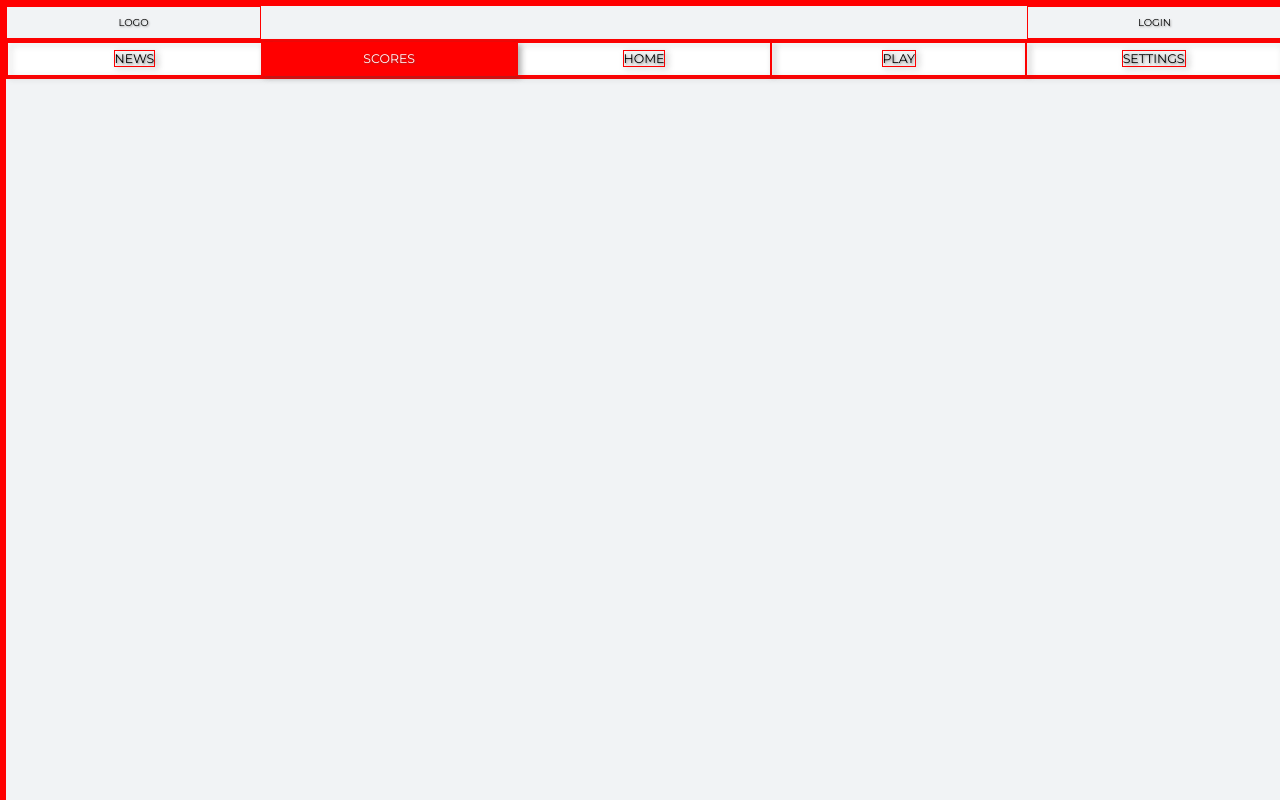
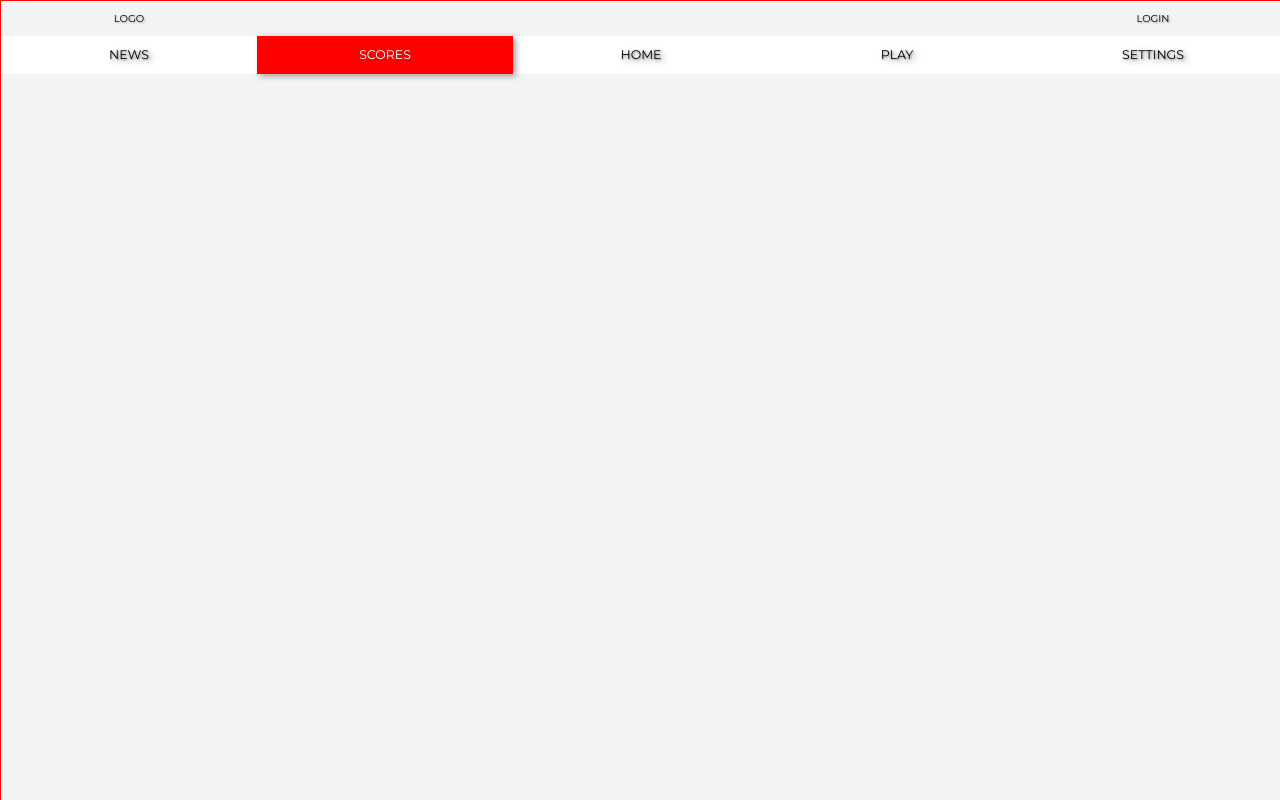
Before and after one commit to deesepulveda/beastleague_app, a React (Create React App) app: page / in a window 1280 px wide. Shown: the top 800 px of the page. Built offline with nearby package versions, Linux system fonts and the light colour scheme.

Commit message:
updated vh in html and body

```diff
--- a/src/index.css
+++ b/src/index.css
@@ -4,12 +4,13 @@
   margin: 0;
   padding: 0;
   box-sizing: inherit;
-  border: 1px solid red;
 }
 
 html {
+  height: -webkit-fill-available;
   font-size: 62.5%; /*Equivalent to 10px*/
   scroll-behavior: smooth;
+  border: 1px solid red;
 }
 
 body {
@@ -20,4 +21,5 @@ body {
   text-transform: uppercase;
   font-family: "Montserrat", sans-serif;
   overflow-x: hidden;
+  height: -webkit-fill-available;
 }
```
